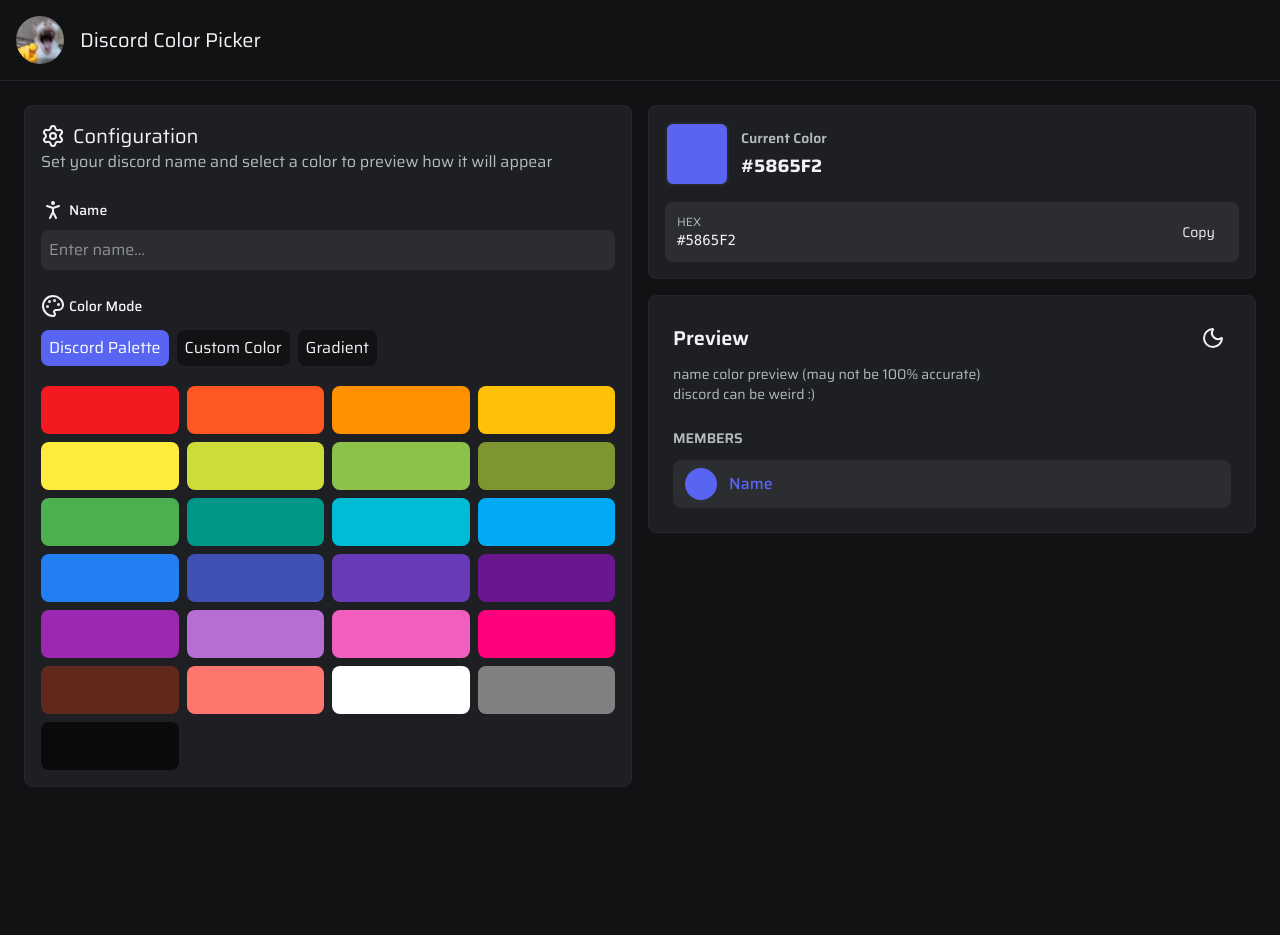
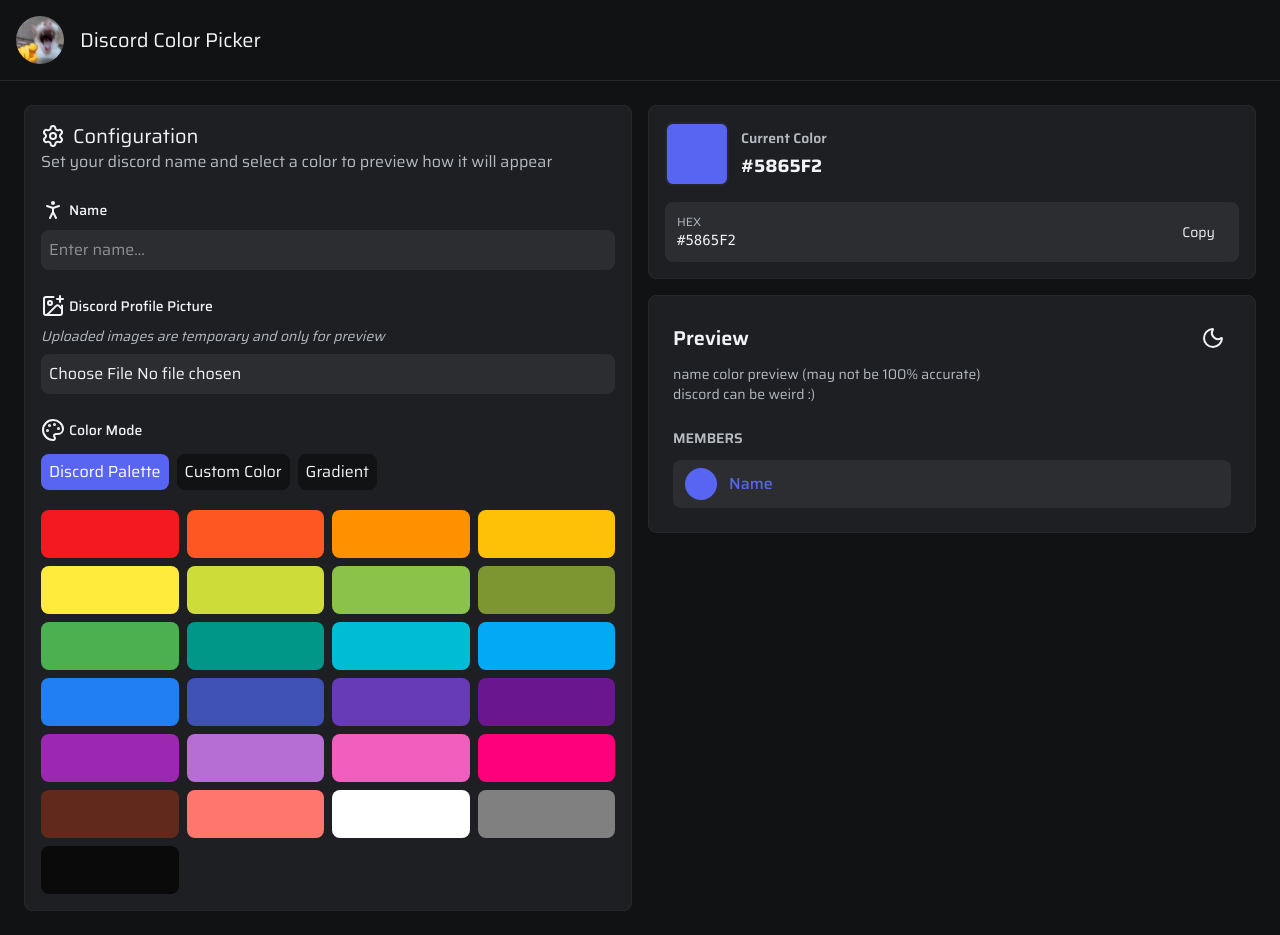
Before and after one commit to gentrit04/discord-color-picker, a Next.js app: page / in a window 1280 px wide. Before the commit the page ends 811 px from the top, so only its background shows below. Built offline with nearby package versions, Linux system fonts and the light colour scheme.

Commit message:
feat: add possibility to upload image
- Users can upload a Discord profile picture for preview
- Uploaded images appear in the NamePreview component
- Images are temporary and not persisted
- Added “Remove” button to clear the uploaded image without refreshing

```diff
--- a/components/ColorPicker/ColorPicker.tsx
+++ b/components/ColorPicker/ColorPicker.tsx
@@ -7,16 +7,20 @@
 function ColorPicker() {
   const [name, setName] = useState("");
   const [roleColor, setRoleColor] = useState("#5865F2");
+  const [previewImage, setPreviewImage] = useState<string | null>(null);
+
   return (
     <div className="m-6 grid grid-cols-1 gap-4 sm:grid-cols-2">
       <ColorSelector
         name={name}
+        image={previewImage || ""}
         onNameChange={setName}
         onColorChange={setRoleColor}
+        onImageChange={setPreviewImage}
       />
       <div className="flex flex-col-reverse gap-4 sm:flex-col">
         <ColorInformation color={roleColor} />
-        <NamePreview name={name} color={roleColor} />
+        <NamePreview name={name} color={roleColor} image={previewImage || ""} />
       </div>
     </div>
   );
--- a/components/ColorPicker/ColorSelector.tsx
+++ b/components/ColorPicker/ColorSelector.tsx
@@ -1,12 +1,20 @@
 "use client";
-import { Palette, PersonStanding, Settings, Shuffle } from "lucide-react";
-import { useState } from "react";
+import {
+  ImagePlus,
+  Palette,
+  PersonStanding,
+  Settings,
+  Shuffle,
+} from "lucide-react";
+import { useRef, useState } from "react";
 import { HexColorPicker } from "react-colorful";
 
 interface ColorSelectorProps {
   name: string;
+  image: string;
   onNameChange: (name: string) => void;
   onColorChange: (color: string) => void;
+  onImageChange: (image: string) => void;
 }
 
 type ColorType = "palette" | "custom" | "gradient";
@@ -42,13 +50,17 @@
 
 function ColorSelector({
   name,
+  image,
   onNameChange,
   onColorChange,
+  onImageChange,
 }: ColorSelectorProps) {
   const [activeTab, setActiveTab] = useState<ColorType>("palette");
   const [gradientColor1, setGradientColor1] = useState("#5865F2");
   const [gradientColor2, setGradientColor2] = useState("#EB459E");
   const [customColor, setCustomColor] = useState("#5865F2");
+
+  const imageRef = useRef<HTMLInputElement>(null);
 
   const tabs = [
     { id: "palette" as const, label: "Discord Palette" },
@@ -96,6 +108,18 @@
     onColorChange(color);
   };
 
+  const handleImageChange = (e: React.ChangeEvent<HTMLInputElement>) => {
+    if (image) URL.revokeObjectURL(image);
+    const file = e.target.files?.[0];
+    if (file) onImageChange(URL.createObjectURL(file));
+  };
+
+  const removeImage = () => {
+    if (image) URL.revokeObjectURL(image);
+    onImageChange("");
+    if (imageRef.current) imageRef.current.value = "";
+  };
+
   return (
     <div className="border-border bg-background-tertiary flex flex-col gap-6 rounded-lg border p-4">
       <div>
@@ -120,6 +144,33 @@
           placeholder="Enter name..."
           className="bg-card focus:ring-accent rounded-lg p-2 transition-colors outline-none focus:ring-2"
         />
+      </div>
+
+      <div className="flex flex-col gap-2">
+        <label className="flex items-center gap-1 text-sm font-medium">
+          <ImagePlus />
+          Discord Profile Picture
+        </label>
+        <span className="text-text-muted text-sm italic">
+          Uploaded images are temporary and only for preview
+        </span>
+        <input
+          type="file"
+          name="pfp"
+          accept="image/*"
+          onChange={handleImageChange}
+          ref={imageRef}
+          className="bg-card focus:ring-accent rounded-lg p-2 transition-colors outline-none focus:ring-2"
+        />
+        {image && (
+          <button
+            type="button"
+            className="bg-background rounded-lg px-2 py-1.5 text-sm transition-colors hover:bg-red-800 sm:text-base"
+            onClick={removeImage}
+          >
+            Remove
+          </button>
+        )}
       </div>
 
       <div className="flex flex-col gap-3">
--- a/components/ColorPicker/NamePreview.tsx
+++ b/components/ColorPicker/NamePreview.tsx
@@ -1,12 +1,14 @@
 import { Moon, Sun } from "lucide-react";
+import Image from "next/image";
 import { useState } from "react";
 
 interface NamePreviewProps {
   name: string;
   color: string;
+  image: string;
 }
 
-function NamePreview({ name, color }: NamePreviewProps) {
+function NamePreview({ name, color, image }: NamePreviewProps) {
   const [themeMode, setThemeMode] = useState(true); // by default dark mode = true
   const isGradient = color.startsWith("linear-gradient");
 
@@ -41,7 +43,20 @@
         <div
           className={`${themeMode ? "bg-card" : "bg-white"} flex items-center gap-3 rounded-lg px-3 py-2`}
         >
-          <div className="bg-accent h-8 w-8 rounded-full" />
+          <div className="h-8 w-8 overflow-hidden rounded-full">
+            {image ? (
+              <Image
+                src={image}
+                height={32}
+                width={32}
+                alt="profile picture"
+                className="h-full w-full object-cover"
+                unoptimized
+              />
+            ) : (
+              <div className="bg-accent h-full w-full" />
+            )}
+          </div>
           <span
             className={`font-medium ${
               isGradient ? "bg-clip-text text-transparent" : ""
@@ -64,7 +79,20 @@
             className={`${themeMode ? "bg-card" : "bg-white"} flex flex-col items-start gap-3 rounded-lg px-3 py-2`}
           >
             <div className="flex items-center gap-3">
-              <div className="bg-accent h-8 w-8 rounded-full" />
+              <div className="h-8 w-8 overflow-hidden rounded-full">
+                {image ? (
+                  <Image
+                    src={image}
+                    height={32}
+                    width={32}
+                    alt="profile picture"
+                    className="h-full w-full object-cover"
+                    unoptimized
+                  />
+                ) : (
+                  <div className="bg-accent h-full w-full" />
+                )}
+              </div>
               <span
                 className="animate-text-gradient bg-clip-text font-medium text-transparent drop-shadow-[0_0_4px_rgba(255,255,255,0.5)]"
                 style={
```
